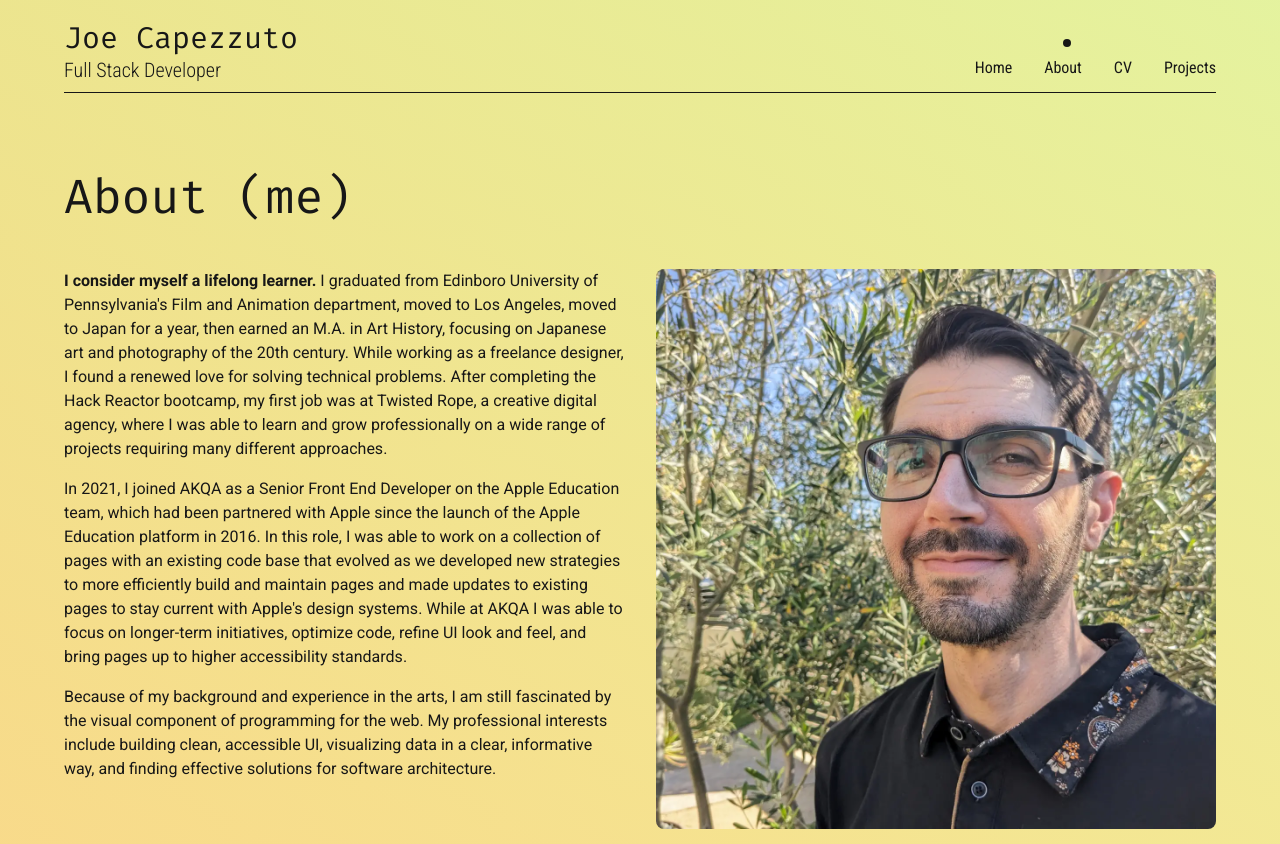
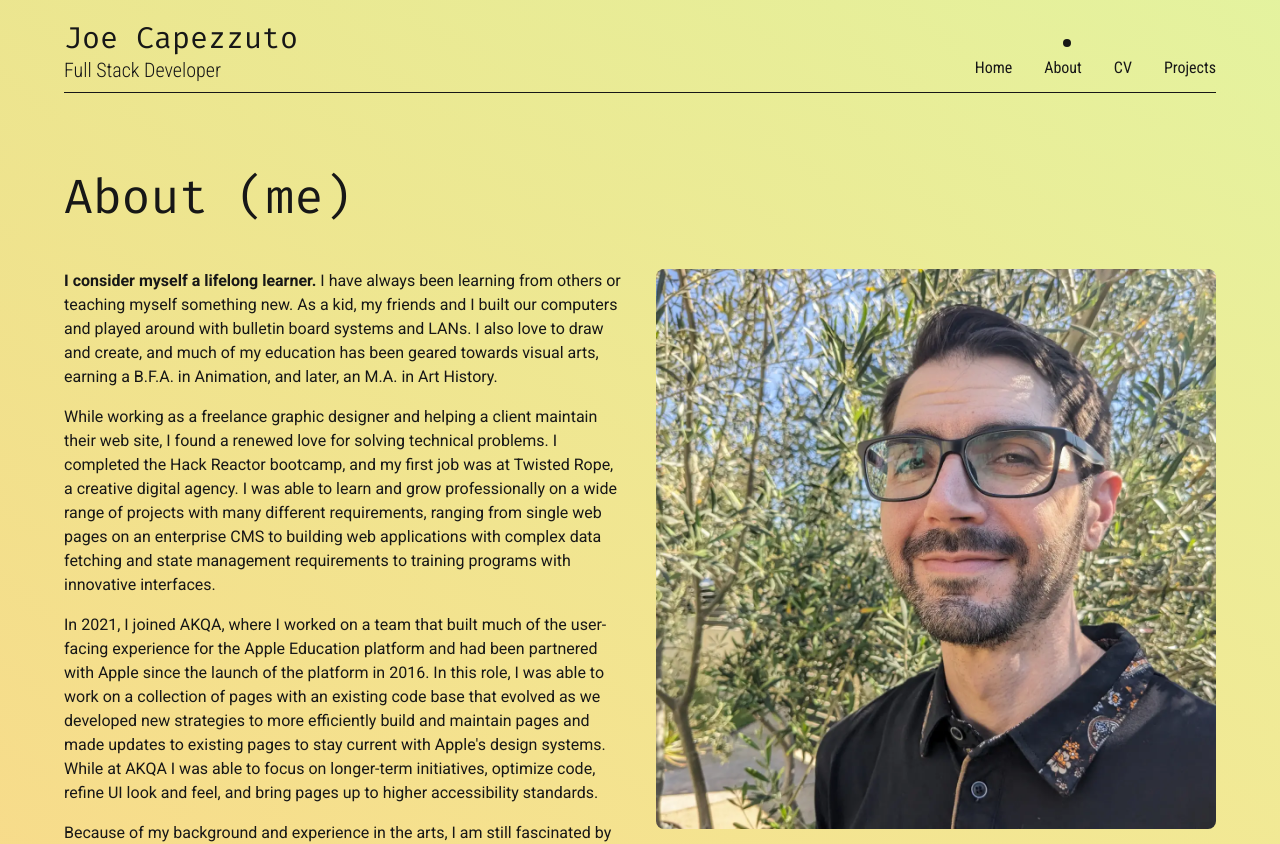
Before and after one commit to Capezzuto/portfolio-v2, a Next.js app: page /about in a window 1280 px wide. Shown: the top 844 px of the page. Built offline with nearby package versions, Linux system fonts and the light colour scheme.

Commit message:
Update about page text

```diff
--- a/src/app/(static)/about/page.tsx
+++ b/src/app/(static)/about/page.tsx
@@ -19,23 +19,29 @@ const AboutPage = () => {
 					/>
 				</div>
 				<div className='text-column flex-1'>
-					<p className='font-(family-name:--font-roboto) text-base mb-4'>
-						<strong>I consider myself a lifelong learner.</strong> I graduated from Edinboro University of
-						Pennsylvania's Film and Animation department, moved to Los Angeles, moved to Japan for a year, then earned
-						an M.A. in Art History, focusing on Japanese art and photography of the 20th century. While working as a
-						freelance designer, I found a renewed love for solving technical problems. After completing the Hack Reactor
-						bootcamp, my first job was at Twisted Rope, a creative digital agency, where I was able to learn and grow
-						professionally on a wide range of projects requiring many different approaches.
+					<p className='font-(family-name:--font-roboto) text-base mb-4 dark:text-foreground/90'>
+						<strong>I consider myself a lifelong learner.</strong> I have always been learning from others or teaching
+						myself something new. As a kid, my friends and I built our computers and played around with bulletin board
+						systems and LANs. I also love to draw and create, and much of my education has been geared towards visual
+						arts, earning a B.F.A. in Animation, and later, an M.A. in Art History.
 					</p>
-					<p className='font-(family-name:--font-roboto) text-base mb-4'>
-						In 2021, I joined AKQA as a Senior Front End Developer on the Apple Education team, which had been partnered
-						with Apple since the launch of the Apple Education platform in 2016. In this role, I was able to work on a
-						collection of pages with an existing code base that evolved as we developed new strategies to more
-						efficiently build and maintain pages and made updates to existing pages to stay current with Apple's design
-						systems. While at AKQA I was able to focus on longer-term initiatives, optimize code, refine UI look and
-						feel, and bring pages up to higher accessibility standards.
+					<p className='font-(family-name:--font-roboto) text-base mb-4 dark:text-foreground/90'>
+						While working as a freelance graphic designer and helping a client maintain their web site, I found a
+						renewed love for solving technical problems. I completed the Hack Reactor bootcamp, and my first job was at
+						Twisted Rope, a creative digital agency. I was able to learn and grow professionally on a wide range of
+						projects with many different requirements, ranging from single web pages on an enterprise CMS to building
+						web applications with complex data fetching and state management requirements to training programs with
+						innovative interfaces.
 					</p>
-					<p className='font-(family-name:--font-roboto) text-base mb-4'>
+					<p className='font-(family-name:--font-roboto) text-base mb-4 dark:text-foreground/90'>
+						In 2021, I joined AKQA, where I worked on a team that built much of the user-facing experience for the Apple
+						Education platform and had been partnered with Apple since the launch of the platform in 2016. In this role,
+						I was able to work on a collection of pages with an existing code base that evolved as we developed new
+						strategies to more efficiently build and maintain pages and made updates to existing pages to stay current
+						with Apple's design systems. While at AKQA I was able to focus on longer-term initiatives, optimize code,
+						refine UI look and feel, and bring pages up to higher accessibility standards.
+					</p>
+					<p className='font-(family-name:--font-roboto) text-base mb-4 dark:text-foreground/90'>
 						Because of my background and experience in the arts, I am still fascinated by the visual component of
 						programming for the web. My professional interests include building clean, accessible UI, visualizing data
 						in a clear, informative way, and finding effective solutions for software architecture.
```
